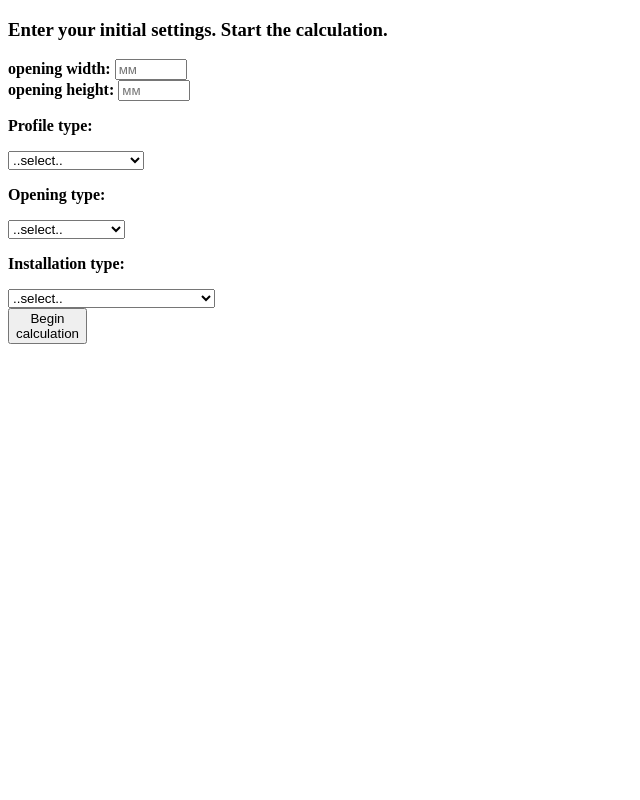
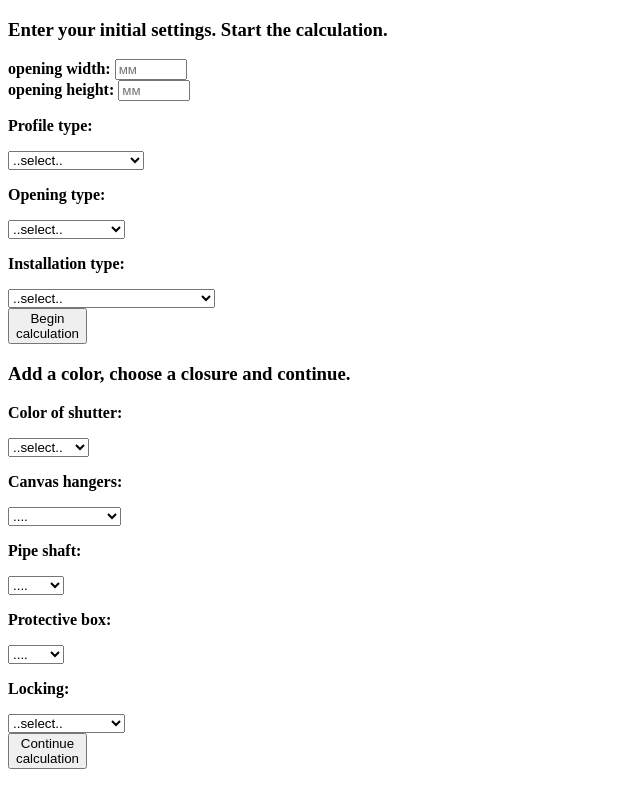
Before and after one commit to SKindij/SKRollo-app, a plain HTML site: page Vanila-javascript-version/resources/index.html in a window 1280 px wide. Shown: the whole page, without its empty margins (0-640 px from the left). Drawn offline with Linux system fonts and the light colour scheme.

Commit message:
selection of additional parameters
Color of shutter & Canvas hangers & Pipe shaft & Protective box & Locking

```diff
--- a/Vanila-javascript-version/resources/index.html
+++ b/Vanila-javascript-version/resources/index.html
@@ -24,7 +24,7 @@
         <label for="openingHeight"> <b>opening height:</b></label>
           <input class="input-form" type='number' id="openingHeight" placeholder="мм" step="10" min="400" max="5000">
     </div>
-<div class="app-block">
+    <div class="app-block">
         <p><b>Profile type:</b></p>
         <select id='profileType' class="app-select">
           <option value="" disabled="disabled" selected="selected">..select..</option>
@@ -62,9 +62,71 @@
           <option value="plusGuides" disabled="disabled">plus guides</option>
           <option value="onHole" disabled="disabled">on the opening (on the overlay)</option>
       </select>
+    </div>
+      <div class="app-block">
+       <button id="beginCalc" class="app-block-btn">Begin <br> calculation</button>
+      </div>
+    </div>
+</section>
+
+<!-- selection of additional parameters -->
+<section class="app-section" id="Section2">
+    <h3>Add a color, choose a closure and continue.</h3>
+    <div class="flex-block">
+      <div class="app-block">
+        <p><b>Color of shutter:</b></p>
+        <select id='roletColor' class="app-select">
+          <option value="" disabled="disabled" selected="selected">..select..</option>
+            <option value="white-W16">white</option>
+            <option value="brown-Y06">brown</option>
+            <option value="silver-V16">silver</option>
+            <option value="anthracite-M14">anthracite</option>
+        </select>
+    </div>
+    <div class="app-block">
+      <p><b>Canvas hangers:</b></p>
+      <select id='hangers' class="app-select">
+        <option value="" disabled="disabled" selected="selected">....</option>
+          <option value="springs">traction springs</option>
+          <option disabled="disabled" value="blockades">block bars</option>
+      </select>
   </div>
     <div class="app-block">
-     <button id="beginCalc" class="app-block-btn">Begin <br> calculation</button>
+      <p><b>Pipe shaft:</b></p>
+      <select id='tubeType' class="app-select">
+          <option value="" disabled="disabled" selected="selected">....</option>
+          <option value="RT40">40th</option>
+          <option value="RT60">60th</option>
+          <option value="RT70">70th</option>
+          <option value="RT102">102th</option>
+      </select>
+  </div>
+  <div class="app-block">
+    <p><b>Protective box:</b></p>
+    <select id='boxType' class="app-select">
+      <option value="" disabled="disabled" selected="selected">....</option>
+        <option value="Box150">150th</option>
+        <option value="Box165">165th</option>
+        <option value="Box180">180th</option>
+        <option value="Box205">205th</option>
+        <option value="Box250">250th</option>
+        <option value="Box300">300th</option>
+        <option value="Box350">350th</option>
+        <option value="Box375">375th</option>
+    </select>
+</div>
+<div class="app-block">
+  <p><b>Locking:</b></p>
+  <select id='lockingType' class="app-select">
+    <option value="" disabled="disabled" selected="selected">..select..</option>
+      <option value="without">without</option>
+      <option value="keyLock">key lock</option>
+      <option value="latch">latch (spingalet)</option>
+      <option disabled="disabled" value="comb">comb</option>
+  </select>
+</div>
+    <div class="app-block">
+     <button id="continueCalc" class="app-block-btn">Continue <br> calculation</button>
   </div>
   </div>
 </section>
```
